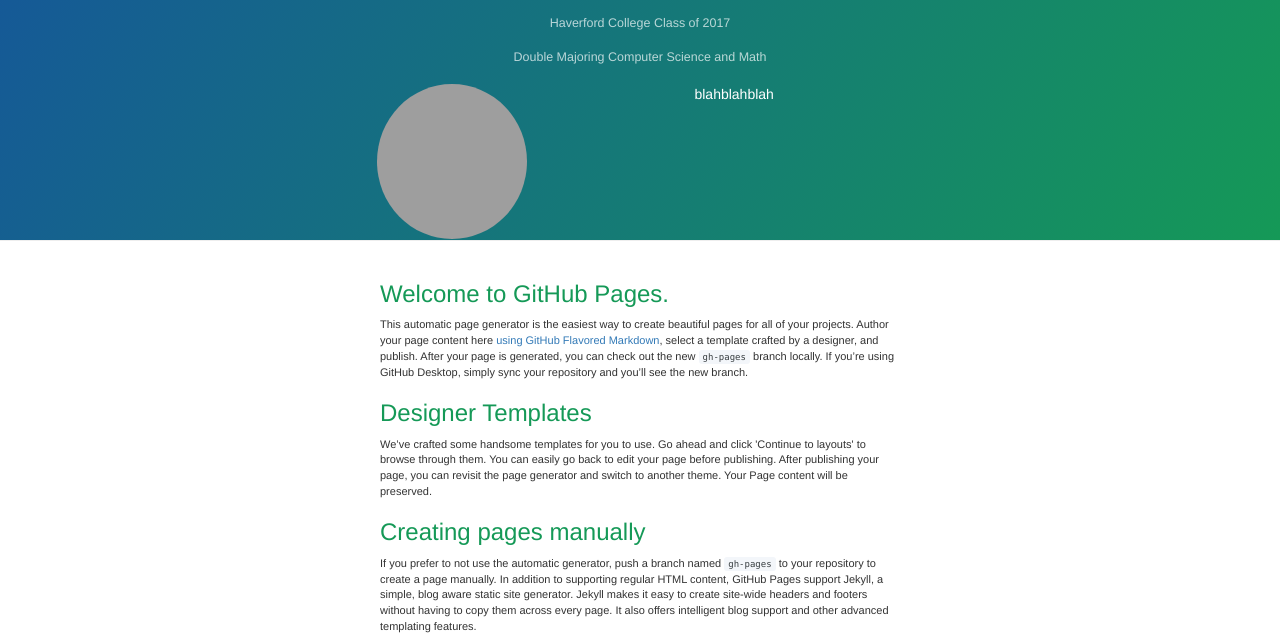
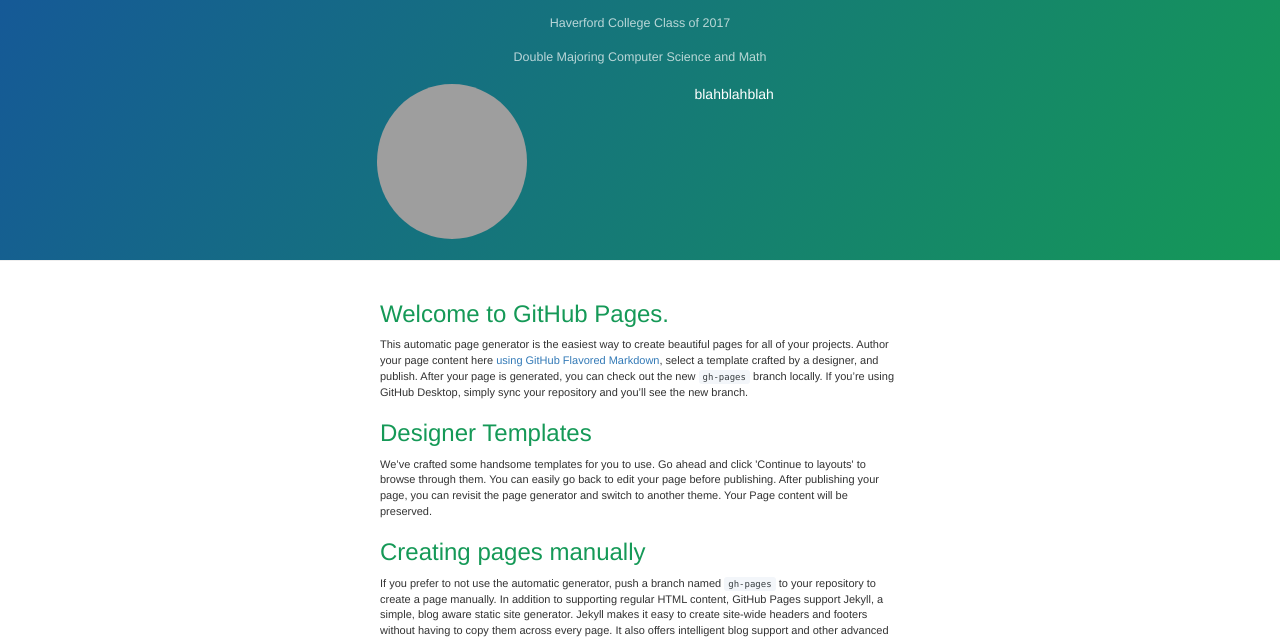
Before and after one commit to tjingrant/tutor, a plain HTML site: page index.html in a window 1280 px wide. Shown: the part 89-730 px from the top of the page. Drawn offline with nearby package versions, Linux system fonts and the light colour scheme; grey boxes are pictures that could not be loaded.

Commit message:
Update index.html

```diff
--- a/index.html
+++ b/index.html
@@ -16,7 +16,7 @@
     <script src="https://maxcdn.bootstrapcdn.com/bootstrap/3.3.7/js/bootstrap.min.js" integrity="sha384-Tc5IQib027qvyjSMfHjOMaLkfuWVxZxUPnCJA7l2mCWNIpG9mGCD8wGNIcPD7Txa" crossorigin="anonymous"></script>
   </head>
   <body>
-    <section class="page-header" style="height:330px;margin-top:0px">
+    <section class="page-header" style="height:350px;margin-top:0px">
       <h1 class="project-name">Programming Tutor</h1>
       <h2 class="project-tagline">Haverford College Class of 2017</h2>
       <h2 class="project-tagline">Double Majoring Computer Science and Math</h2>
```
